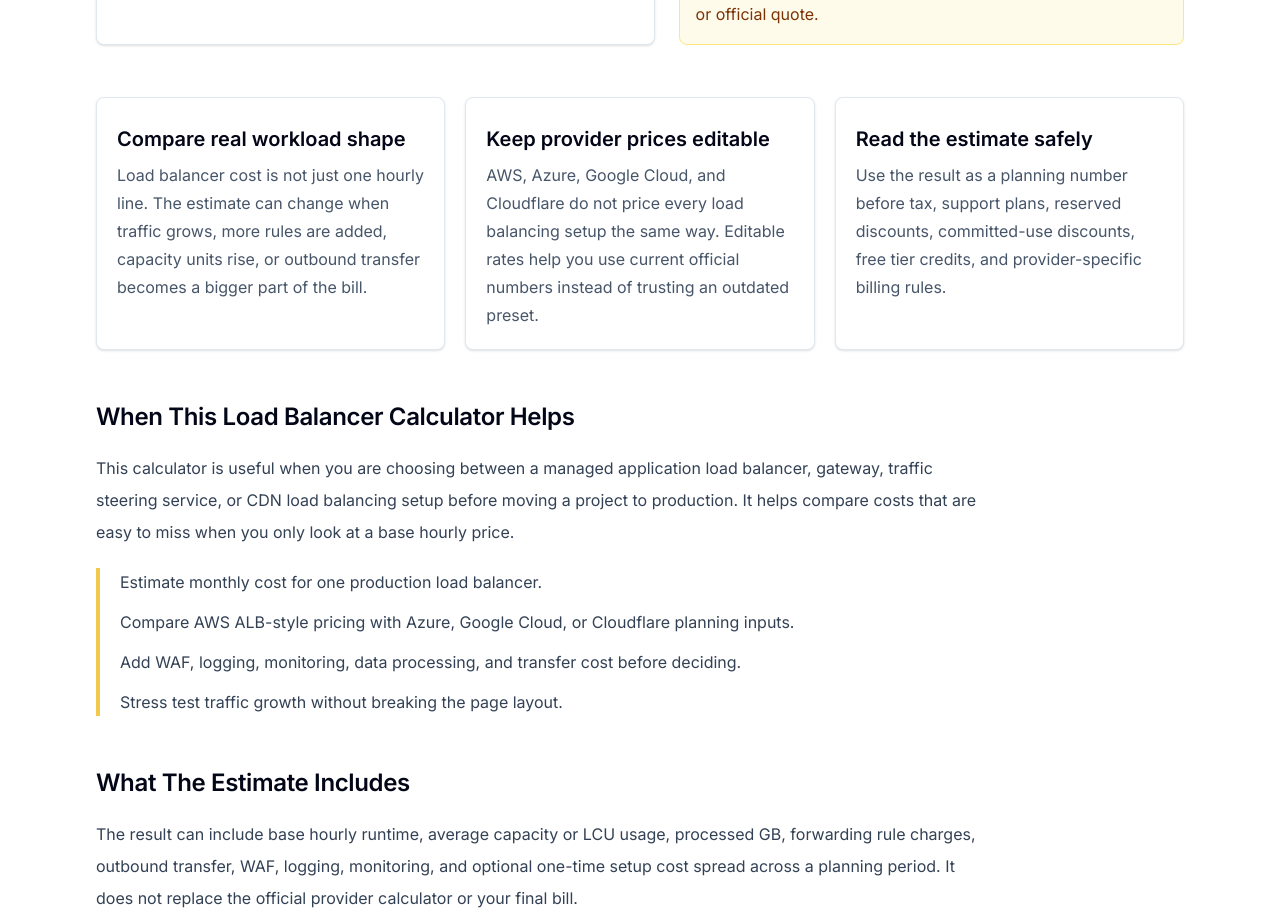
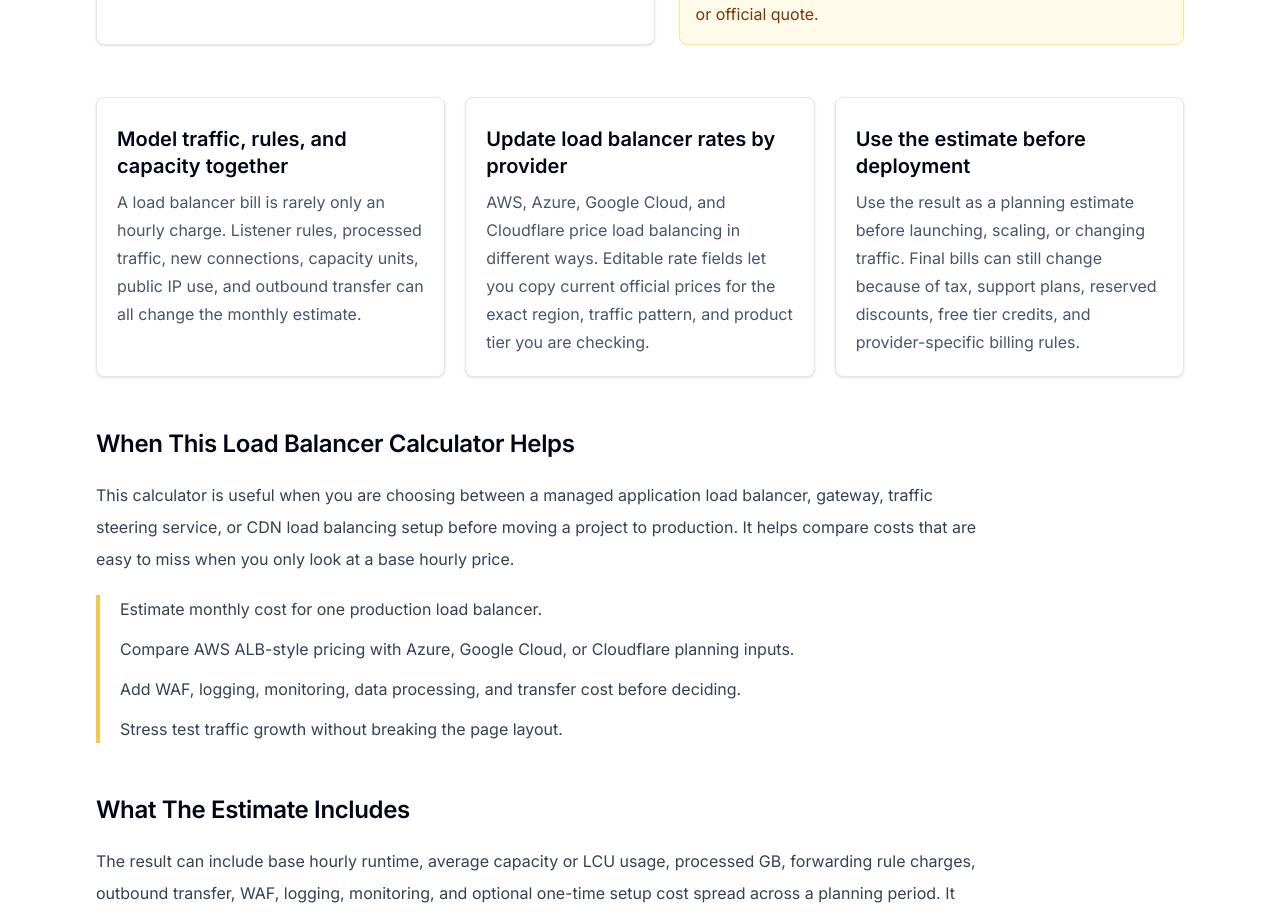
Before and after one commit to vaarunsonawwane-ops/beeija, a Next.js app: page /tools/cloud-load-balancer-cost-comparison-calculator in a window 1280 px wide. Shown: the part 2000-2916 px from the top of the page. Built offline with nearby package versions, Linux system fonts and the light colour scheme.

Commit message:
InfoCard title update for Load Balancer and NAT

```diff
--- a/app/tools/cloud-load-balancer-cost-comparison-calculator/page.tsx
+++ b/app/tools/cloud-load-balancer-cost-comparison-calculator/page.tsx
@@ -71,25 +71,25 @@ export default function Page() {
       <ToolClient />
 
       <section className="beeija-feature-grid">
-        <InfoCard title="Compare real workload shape" className="rounded-lg">
+        <InfoCard title="Model traffic, rules, and capacity together" className="rounded-lg">
           <>
-            Load balancer cost is not just one hourly line. The estimate can
-            change when traffic grows, more rules are added, capacity units rise,
-            or outbound transfer becomes a bigger part of the bill.
+            A load balancer bill is rarely only an hourly charge. Listener
+            rules, processed traffic, new connections, capacity units, public
+            IP use, and outbound transfer can all change the monthly estimate.
           </>
         </InfoCard>
-        <InfoCard title="Keep provider prices editable" className="rounded-lg">
+        <InfoCard title="Update load balancer rates by provider" className="rounded-lg">
           <>
-            AWS, Azure, Google Cloud, and Cloudflare do not price every load
-            balancing setup the same way. Editable rates help you use current
-            official numbers instead of trusting an outdated preset.
+            AWS, Azure, Google Cloud, and Cloudflare price load balancing in
+            different ways. Editable rate fields let you copy current official
+            prices for the exact region, traffic pattern, and product tier you are checking.
           </>
         </InfoCard>
-        <InfoCard title="Read the estimate safely" className="rounded-lg">
+        <InfoCard title="Use the estimate before deployment" className="rounded-lg">
           <>
-            Use the result as a planning number before tax, support plans,
-            reserved discounts, committed-use discounts, free tier credits, and
-            provider-specific billing rules.
+            Use the result as a planning estimate before launching, scaling, or
+            changing traffic. Final bills can still change because of tax,
+            support plans, reserved discounts, free tier credits, and provider-specific billing rules.
           </>
         </InfoCard>
       </section>
--- a/app/tools/cloud-nat-gateway-cost-comparison-calculator/page.tsx
+++ b/app/tools/cloud-nat-gateway-cost-comparison-calculator/page.tsx
@@ -84,25 +84,25 @@ export default function CloudNatGatewayCostComparisonCalculatorPage() {
       <ToolClient />
 
       <section className="beeija-feature-grid">
-        <InfoCard title="Compare real outbound cost">
+        <InfoCard title="Model NAT traffic paths clearly">
           <p>
-            NAT gateway cost is not only a gateway-hour line. Traffic processing,
-            public IPv4 addresses, internet transfer, cross-zone movement,
-            flow logs, and migration work can all change the planning number.
+            NAT gateway cost is not only a gateway-hour line. Data processing,
+            public IPv4 addresses, internet transfer, cross-zone traffic, flow
+            logs, and migration choices can all change the monthly estimate.
           </p>
         </InfoCard>
 
-        <InfoCard title="Keep provider prices editable">
+        <InfoCard title="Check NAT pricing by provider and region">
           <p>
-            AWS, Azure, and Google Cloud price managed NAT differently. Editable
-            price fields let you copy the current official rate for the exact
-            region, account agreement, and traffic path you are checking.
+            AWS, Azure, and Google Cloud price managed NAT differently.
+            Editable rate fields let you use current official prices for the
+            exact region, account agreement, and traffic path you are planning.
           </p>
         </InfoCard>
 
-        <InfoCard title="Plan before deployment">
+        <InfoCard title="Plan the network design, not only the lowest price">
           <p>
-            Use the comparison before choosing a central NAT, one gateway per
+            Use the comparison before choosing central NAT, one gateway per
             zone, private endpoints, or another network design. The lowest
             monthly estimate is only one part of the architecture decision.
           </p>
```
